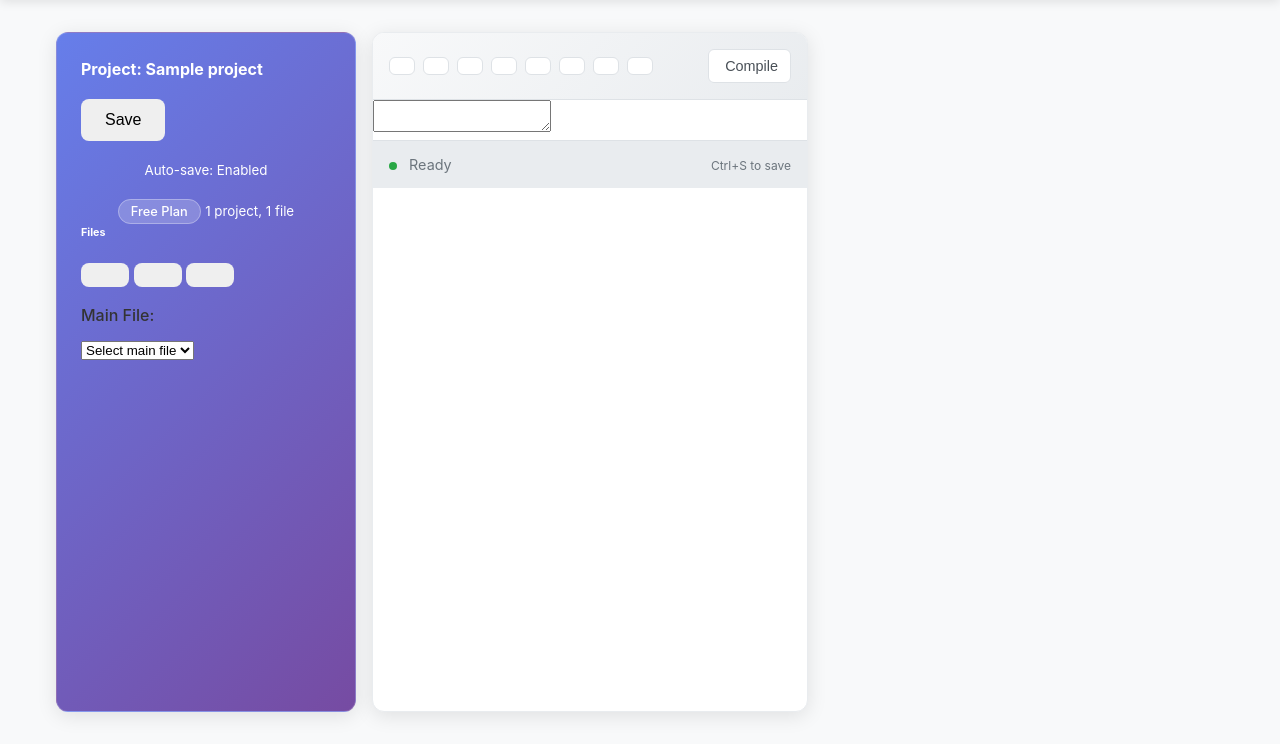
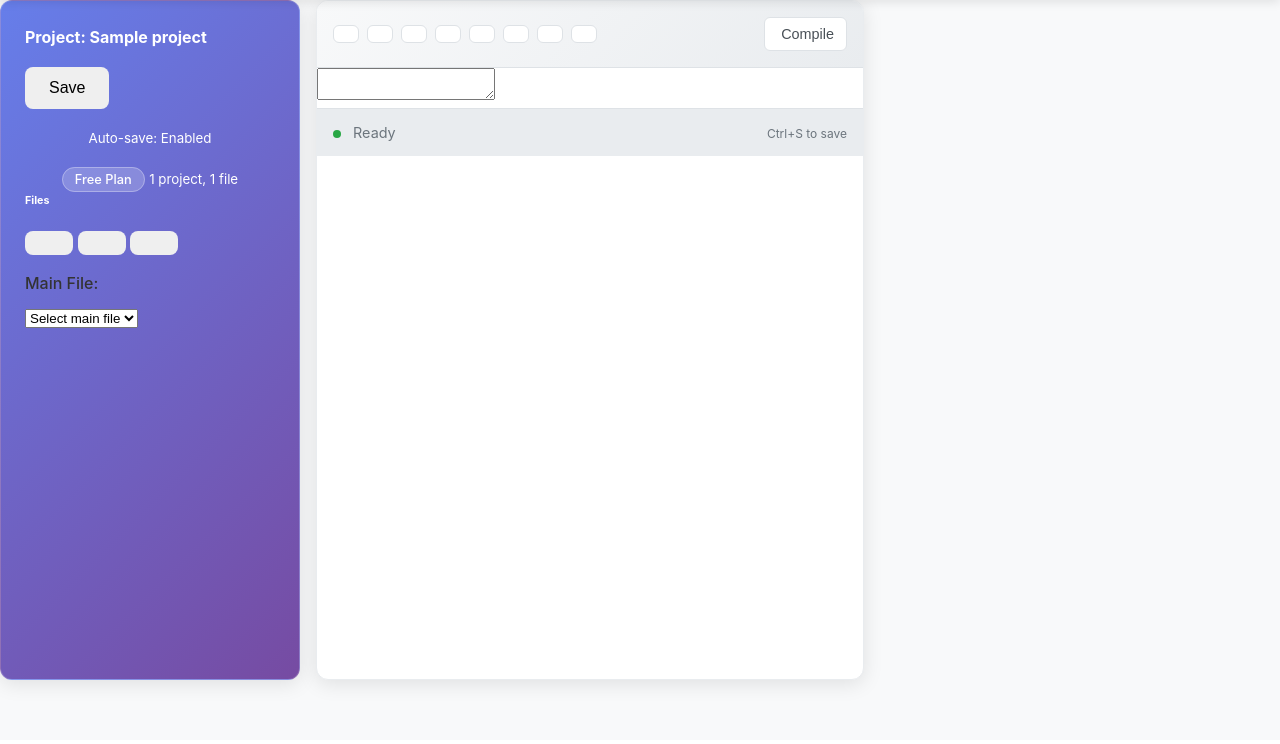
Before and after one commit to nilmarpublio/Doccollab, a Flask app: page /editor/1 in a window 1280 px wide. Shown: the part 60-804 px from the top of the page. After the commit the page ends 751 px from the top, so only its background shows below. Run offline with Flask 3, Linux system fonts and the light colour scheme; a user stored in the database is signed in; tables that the repository leaves empty hold one stand-in row (values such as "Sample post"); parts of the project's set-up code (start-up, migrations or seed data) failed here and were passed over.

Commit message:
Fix editor width: remove max-width limitation, add editor-page class for full-width layout

```diff
--- a/static/css/style.css
+++ b/static/css/style.css
@@ -11,6 +11,15 @@
   gap: 1rem;
   height: calc(100vh - 120px);
   min-height: 600px;
+  width: 100%;
+  max-width: none; /* Remove max-width limitation */
+}
+
+/* Override main-content max-width for editor page */
+body.editor-page .main-content {
+  max-width: none;
+  margin: 0;
+  padding: 0;
   width: 100%;
 }
 
--- a/templates/editor.html
+++ b/templates/editor.html
@@ -231,6 +231,11 @@
 </div>
 
 <script>
+// Add editor-page class to body for full-width layout
+document.addEventListener('DOMContentLoaded', function() {
+  document.body.classList.add('editor-page');
+});
+
 // ===== EDITOR JAVASCRIPT =====
 let editor;
 let currentProject = {{ project.id }};
```
